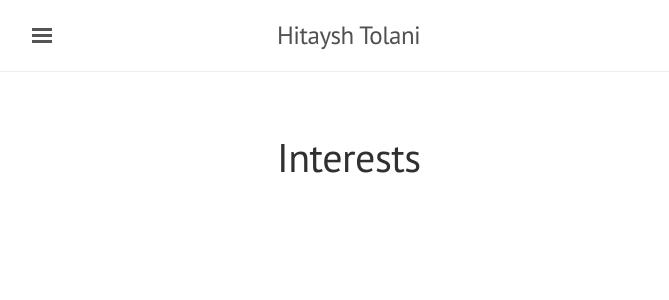
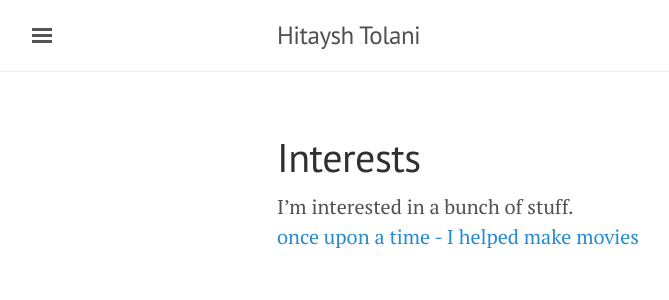
Before and after one commit to hitaysh/hitaysh.github.io, a Jekyll site: the page built from interests.md, in a window 1280 px wide. Shown: the top 300 px of the page, without its empty margins (3-672 px from the left). Built offline with Jekyll 4.4.1, drawn with Linux system fonts in a browser that asks for light colours.

Commit message:
Update interests.md

```diff
--- a/interests.md
+++ b/interests.md
@@ -3,3 +3,7 @@ layout: page
 title: Interests
 permalink: /interests/
 ---
+
+
+I'm interested in a bunch of stuff.
+[once upon a time - I helped make movies](/interests/movies.md)
```
